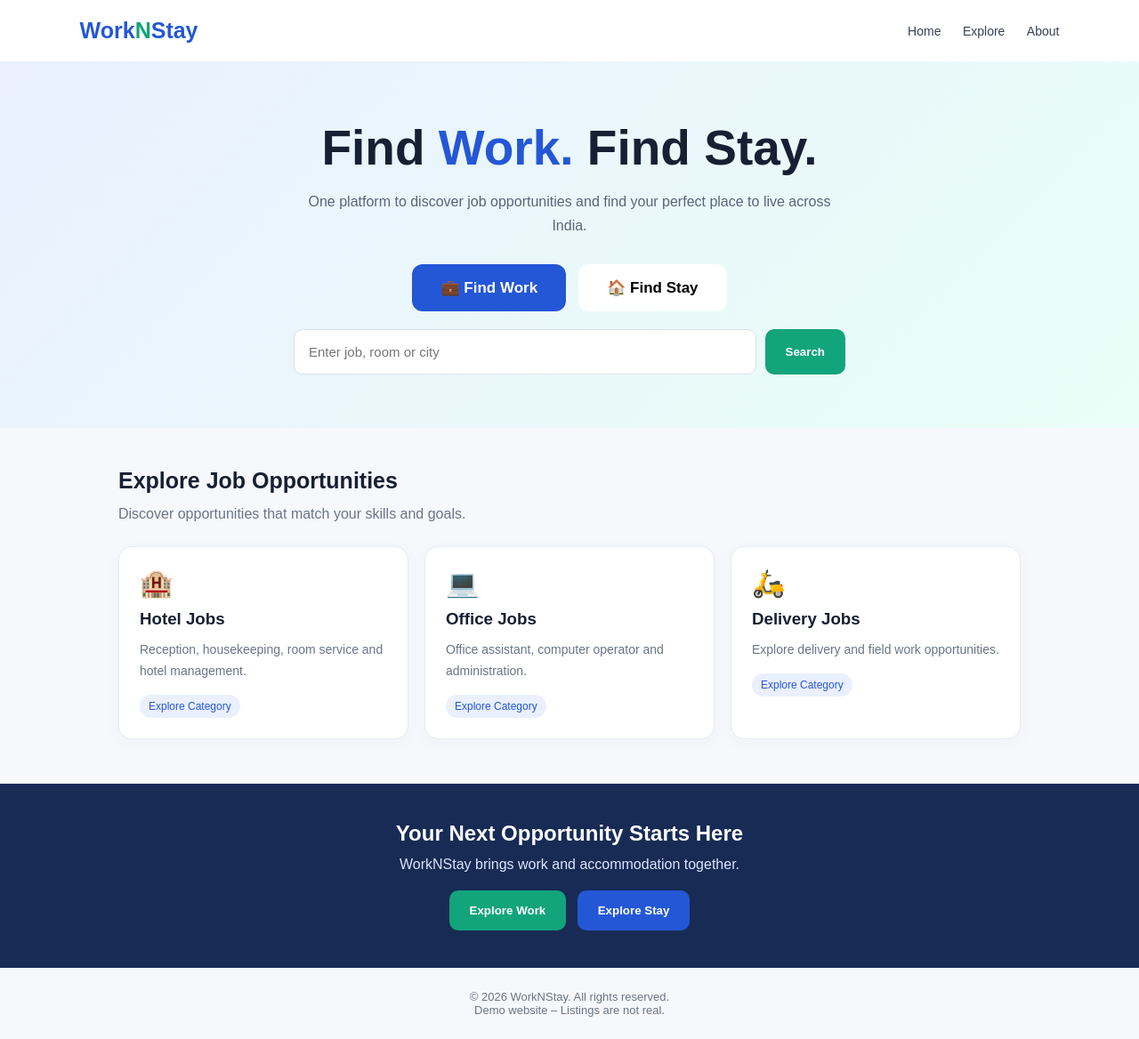
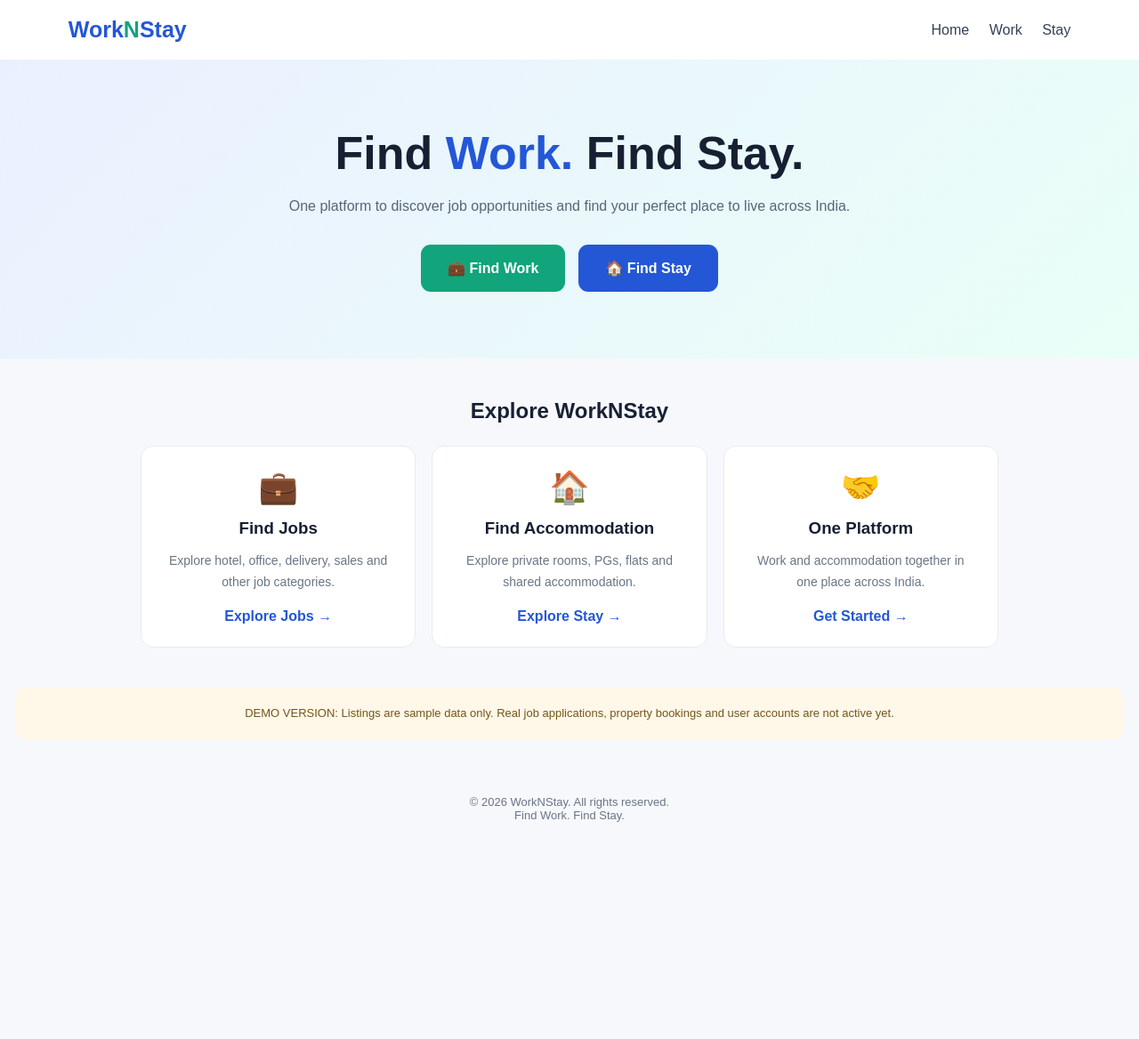
Before and after one commit to sr0548314-ai/worknstay, a plain HTML site: page index.html in a window 1280 px wide. Shown: the whole page at 89% size. After the commit the page ends 952 px from the top, so only its background shows below. Drawn offline with Linux system fonts and the light colour scheme.

Commit message:
Connect Home Work and Stay Pages

```diff
--- a/index.html
+++ b/index.html
@@ -4,115 +4,87 @@
 <head>
 <meta charset="UTF-8">
 <meta name="viewport" content="width=device-width, initial-scale=1.0">
+<meta name="description" content="WorkNStay connects people looking for jobs and accommodation across India.">
 <title>WorkNStay | Find Work. Find Stay.</title>
 <style>
 *{box-sizing:border-box;margin:0;padding:0}
 body{font-family:Arial,sans-serif;background:#f7f8fc;color:#172033}
-header{padding:20px 7%;display:flex;justify-content:space-between;align-items:center;background:white}
-.logo{font-size:25px;font-weight:800;color:#2457d6}
+header{background:white;padding:19px 6%;display:flex;justify-content:space-between;align-items:center}
+.logo{font-size:25px;font-weight:bold;color:#2457d6}
 .logo span{color:#12a47b}
-nav a{margin-left:20px;text-decoration:none;color:#344054;font-size:14px}
-.hero{text-align:center;padding:65px 18px 40px;background:linear-gradient(135deg,#eaf0ff,#e9fff7)}
-.hero h1{font-size:clamp(32px,6vw,55px);margin-bottom:15px}
+nav a{text-decoration:none;color:#344054;margin-left:18px}
+.hero{text-align:center;padding:75px 18px;background:linear-gradient(135deg,#eaf0ff,#e9fff7)}
+.hero h1{font-size:clamp(32px,6vw,52px);margin-bottom:16px}
 .hero h1 span{color:#2457d6}
-.hero p{color:#596579;line-height:1.7;max-width:600px;margin:auto}
-.tabs{display:flex;justify-content:center;gap:14px;margin:30px auto 20px;flex-wrap:wrap}
-.tab{padding:16px 32px;border:0;border-radius:12px;background:white;font-weight:bold;font-size:17px;cursor:pointer}
-.tab.active{background:#2457d6;color:white}
-.search{display:flex;max-width:650px;margin:20px auto;gap:10px;padding:0 15px}
-.search input{flex:1;min-width:0;padding:16px;border:1px solid #dce1eb;border-radius:10px;font-size:15px}
-.search button,.primary{border:0;background:#12a47b;color:white;padding:15px 23px;border-radius:10px;font-weight:bold;cursor:pointer}
-.section{max-width:1050px;margin:45px auto;padding:0 18px}
-.section h2{font-size:25px;margin-bottom:10px}
-.muted{color:#697586;line-height:1.6}
-.cards{display:grid;grid-template-columns:repeat(auto-fit,minmax(220px,1fr));gap:18px;margin-top:23px}
-.card{background:white;border:1px solid #e8ebf2;border-radius:15px;padding:23px;box-shadow:0 5px 20px #17203308}
-.card h3{margin:12px 0}
-.card p{font-size:14px;color:#697586;line-height:1.7}
-.icon{font-size:30px}
-.tag{display:inline-block;background:#eaf0ff;color:#2457d6;padding:6px 10px;border-radius:20px;font-size:12px;margin-top:14px}
-.cta{text-align:center;background:#172b55;color:white;padding:42px 20px;margin-top:50px}
-.cta p{margin:12px 0 20px;color:#dce5ff}
-footer{text-align:center;padding:25px;color:#697586;font-size:13px}
-.hidden{display:none}
-@media(max-width:600px){
-header{padding:17px 5%}
-nav a{margin-left:10px;font-size:12px}
-.search{flex-direction:column}
-.search button{width:100%}
-}
+.hero p{color:#596579;line-height:1.7}
+.buttons{display:flex;justify-content:center;gap:15px;flex-wrap:wrap;margin-top:30px}
+.btn{display:inline-block;padding:17px 30px;border-radius:11px;text-decoration:none;font-weight:bold;background:#2457d6;color:white}
+.btn.green{background:#12a47b}
+.section{max-width:1000px;margin:45px auto;padding:0 18px}
+.section h2{text-align:center;margin-bottom:25px}
+.cards{display:grid;grid-template-columns:repeat(auto-fit,minmax(230px,1fr));gap:18px}
+.card{background:white;border:1px solid #e8ebf2;border-radius:14px;padding:25px;text-align:center}
+.card .icon{font-size:36px}
+.card h3{margin:14px 0}
+.card p{color:#697586;font-size:14px;line-height:1.7}
+.card a{display:inline-block;margin-top:17px;color:#2457d6;font-weight:bold;text-decoration:none}
+.note{text-align:center;background:#fff8e8;color:#75551a;padding:18px;margin:35px 18px;border-radius:10px;font-size:13px;line-height:1.7}
+footer{text-align:center;padding:28px;color:#697586;font-size:13px}
+@media(max-width:500px){header{padding:16px 4%}nav a{margin-left:9px;font-size:12px}.btn{width:90%;text-align:center}}
 </style>
 </head>
 <body>
+
 <header>
 <div class="logo">Work<span>N</span>Stay</div>
 <nav>
-<a href="#home">Home</a>
-<a href="#explore">Explore</a>
-<a href="#about">About</a>
+<a href="index.html">Home</a>
+<a href="work.html">Work</a>
+<a href="stay.html">Stay</a>
 </nav>
 </header>
 
-<section class="hero" id="home">
+<section class="hero">
 <h1>Find <span>Work.</span> Find Stay.</h1>
 <p>One platform to discover job opportunities and find your perfect place to live across India.</p>
-
-<div class="tabs">
-<button class="tab active" id="workTab" onclick="showSection('work')">💼 Find Work</button>
-<button class="tab" id="stayTab" onclick="showSection('stay')">🏠 Find Stay</button>
-</div>
-
-<div class="search">
-<input id="searchInput" type="text" placeholder="Enter job, room or city">
-<button onclick="searchNow()">Search</button>
+<div class="buttons">
+<a class="btn green" href="work.html">💼 Find Work</a>
+<a class="btn" href="stay.html">🏠 Find Stay</a>
 </div>
 </section>
 
-<section class="section" id="explore">
-<div id="workContent">
-<h2>Explore Job Opportunities</h2>
-<p class="muted">Discover opportunities that match your skills and goals.</p>
+<section class="section">
+<h2>Explore WorkNStay</h2>
 <div class="cards">
-<div class="card"><div class="icon">🏨</div><h3>Hotel Jobs</h3><p>Reception, housekeeping, room service and hotel management.</p><span class="tag">Explore Category</span></div>
-<div class="card"><div class="icon">💻</div><h3>Office Jobs</h3><p>Office assistant, computer operator and administration.</p><span class="tag">Explore Category</span></div>
-<div class="card"><div class="icon">🛵</div><h3>Delivery Jobs</h3><p>Explore delivery and field work opportunities.</p><span class="tag">Explore Category</span></div>
+<div class="card">
+<div class="icon">💼</div>
+<h3>Find Jobs</h3>
+<p>Explore hotel, office, delivery, sales and other job categories.</p>
+<a href="work.html">Explore Jobs →</a>
 </div>
+<div class="card">
+<div class="icon">🏠</div>
+<h3>Find Accommodation</h3>
+<p>Explore private rooms, PGs, flats and shared accommodation.</p>
+<a href="stay.html">Explore Stay →</a>
 </div>
-
-<div id="stayContent" class="hidden">
-<h2>Find Your Place to Stay</h2>
-<p class="muted">Explore rooms, PGs and rental properties.</p>
-<div class="cards">
-<div class="card"><div class="icon">🛏️</div><h3>Single Rooms</h3><p>Find private rooms for comfortable living.</p><span class="tag">Explore Category</span></div>
-<div class="card"><div class="icon">🏢</div><h3>PG Accommodation</h3><p>Discover PG options in different cities.</p><span class="tag">Explore Category</span></div>
-<div class="card"><div class="icon">🏡</div><h3>Flats & Shared Rooms</h3><p>Explore flats and shared accommodation.</p><span class="tag">Explore Category</span></div>
+<div class="card">
+<div class="icon">🤝</div>
+<h3>One Platform</h3>
+<p>Work and accommodation together in one place across India.</p>
+<a href="work.html">Get Started →</a>
 </div>
 </div>
 </section>
 
-<section class="cta" id="about">
-<h2>Your Next Opportunity Starts Here</h2>
-<p>WorkNStay brings work and accommodation together.</p>
-<button class="primary" onclick="showSection('work')">Explore Work</button>
-<button class="primary" onclick="showSection('stay')" style="background:#2457d6;margin-left:8px">Explore Stay</button>
-</section>
+<div class="note">
+DEMO VERSION: Listings are sample data only. Real job applications, property bookings and user accounts are not active yet.
+</div>
 
-<footer>© 2026 WorkNStay. All rights reserved.<br>Demo website – Listings are not real.</footer>
+<footer>
+© 2026 WorkNStay. All rights reserved.<br>
+Find Work. Find Stay.
+</footer>
 
-<script>
-function showSection(type){
-document.getElementById('workContent').classList.toggle('hidden',type!=='work');
-document.getElementById('stayContent').classList.toggle('hidden',type!=='stay');
-document.getElementById('workTab').classList.toggle('active',type==='work');
-document.getElementById('stayTab').classList.toggle('active',type==='stay');
-document.getElementById('searchInput').placeholder=type==='work'?'Enter job or city':'Enter room or city';
-document.getElementById('explore').scrollIntoView({behavior:'smooth'});
-}
-function searchNow(){
-const value=document.getElementById('searchInput').value.trim();
-if(!value){alert('Please enter a job, room or city.');return;}
-alert('Search feature will be connected to the database in a later development phase.');
-}
-</script>
 </body>
-  </html>
+</html>
```
